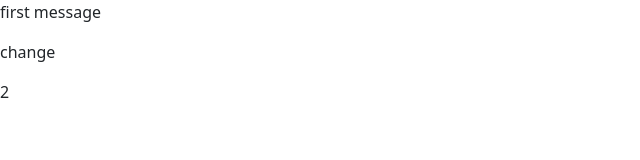
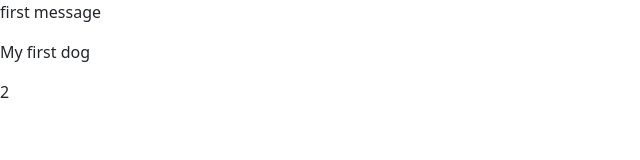
Before and after one commit to aliabdulbasit2002/bs, a plain HTML site: page index.html in a window 1280 px wide. Shown: the full height of the page, 0-640 px from the left. Drawn offline with Linux system fonts and the light colour scheme.

Commit message:
third commit

```diff
--- a/index.html
+++ b/index.html
@@ -8,7 +8,7 @@
   </head>
   <body>
     <p>first message</p>
-    <p>change</p>
+    <p>My first dog</p>
     <p>2</p>
     <script src="./js/bootstrap.min.js"></script>
   </body>
```
